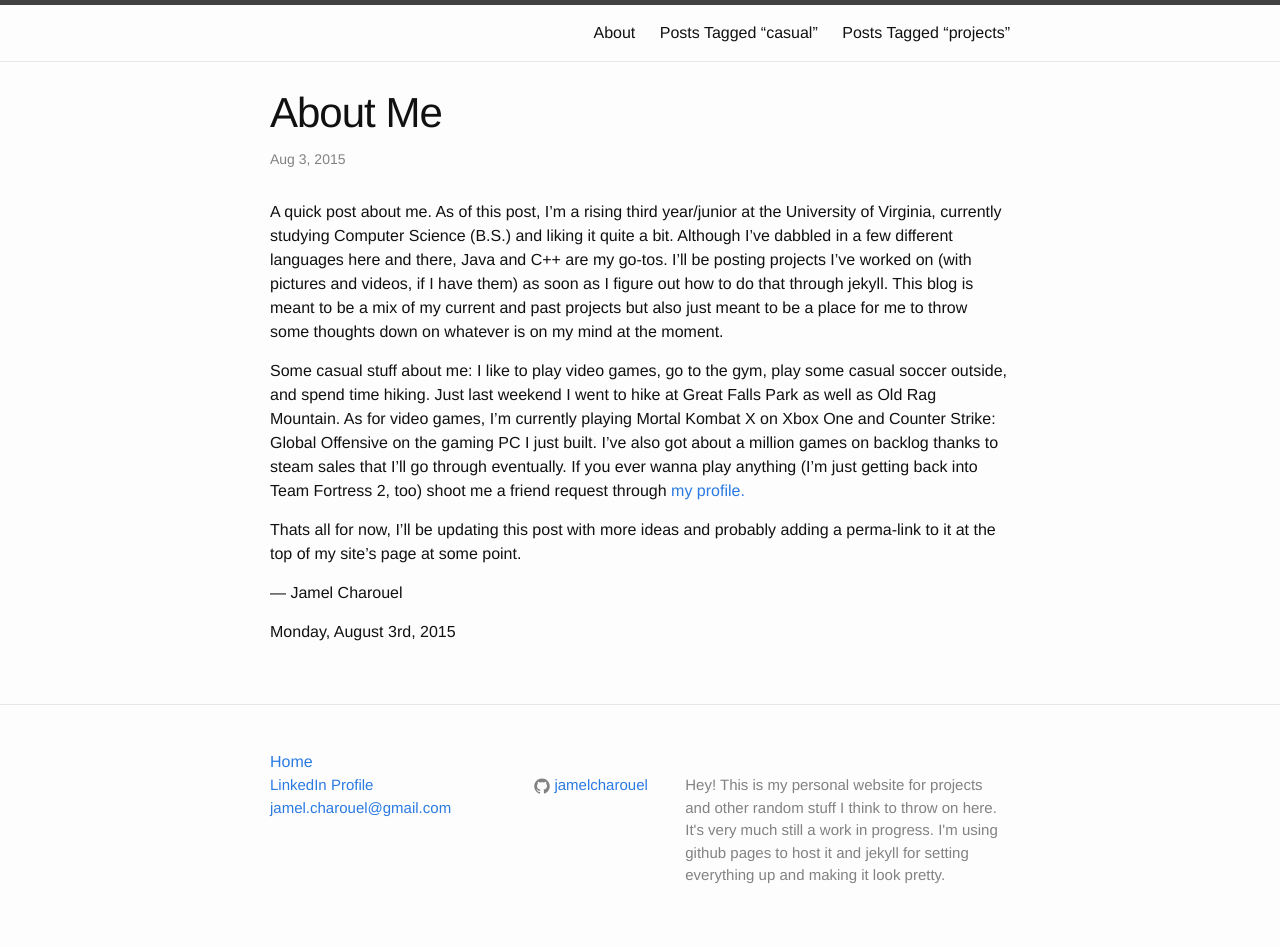
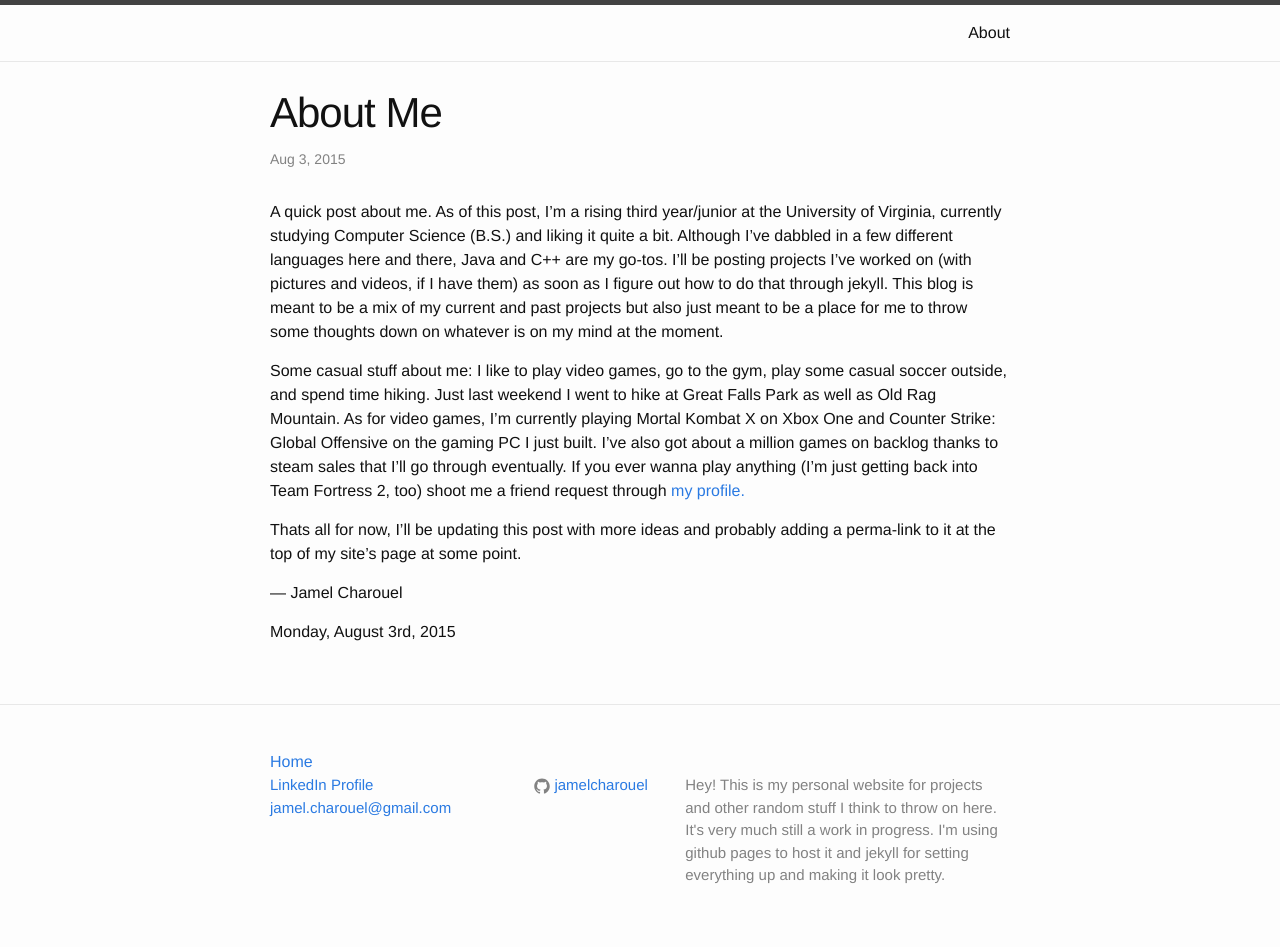
Before and after one commit to jamelcharouel/jamelcharouel.github.io, a Jekyll site: the page built from _posts/2015-08-03-about-me.markdown, in a window 1280 px wide. Built offline with Jekyll 4.4.1, drawn with Linux system fonts in a browser that asks for light colours.

```diff
--- a/_includes/footer.html
+++ b/_includes/footer.html
@@ -9,7 +9,7 @@
     <div class="footer-col-wrapper">
       <div class="footer-col  footer-col-1">
         <ul class="contact-list">
-            <a href="{{ https://www.linkedin.com/pub/jamel-charouel/a2/739/892 }}/">LinkedIn Profile</a>
+            <a href="https://www.linkedin.com/pub/jamel-charouel/a2/739/892">LinkedIn Profile</a>
           <li>{{ site.title }}</li>
           <li><a href="mailto:{{ site.email }}">{{ site.email }}</a></li>
         </ul>
--- a/_posts/2015-08-03-about-me.markdown
+++ b/_posts/2015-08-03-about-me.markdown
@@ -3,7 +3,6 @@ layout: post
 title:  "About Me"
 date:   2015-08-03 13:45:30
 categories: blog
-tags: casual
 ---
 
 A quick post about me.
--- a/_posts/2015-08-03-line-following-robot.markdown
+++ b/_posts/2015-08-03-line-following-robot.markdown
@@ -3,7 +3,6 @@ layout: post
 title:  "Line-Following Robot"
 date:   2015-08-03 15:04:45
 categories: blog
-tags: projects
 ---
 
 
--- a/_posts/2015-08-05-automated-greenhouse.markdown
+++ b/_posts/2015-08-05-automated-greenhouse.markdown
@@ -3,7 +3,6 @@ layout: post
 title:  "Automated Greenhouse"
 date:   2015-08-05 11:14:36
 categories: blog
-tags: projects
 ---
 
 
--- a/_posts/2015-08-05-novetta-project.markdown
+++ b/_posts/2015-08-05-novetta-project.markdown
@@ -3,7 +3,6 @@ layout: post
 title:  "Android Building Environment Aggregator"
 date:   2015-08-05 14:10:56
 categories: blog
-tags: projects
 ---
 
 I'm just going to preface this blog post by saying I'm sort of limited in what I'm allowed to show/say, unfortunately. This app that I created over my 4 month internship was super cool, and I wish I could discuss it in major detail, but here goes.
--- a/_posts/2015-08-05-this-site.markdown
+++ b/_posts/2015-08-05-this-site.markdown
@@ -3,7 +3,6 @@ layout: post
 title:  "This Site and Why I Chose Jekyll"
 date:   2015-08-05 12:38:45
 categories: blog
-tags: projects
 ---
 
 As I began to fill this blog with my projects/ideas I realized that the most obvious one should've been this very site. Utilizing the jekyll framework to build a website (albeit a fairly simple blogging site) is something I've never done before, and its been interesting using it in tandem with HTML (also fairly new to me) to create my very own website. What I like about jekyll is that, since my site is hosted by github pages, I can edit a file directly on the repo and see that change to my site within the next few hours. This means that I don't need to install Ruby and the respective devkit on the computer I'm using at the moment. If there is some slight change or edit I realize I want to make, I can just edit the file in the github repo itself. Of course, if I want to make some serious changes it's much more ideal to install the proper utilities on the computer I'm using and start developing the site from there. But having the option to edit already existing pieces of my site is nice.
```
